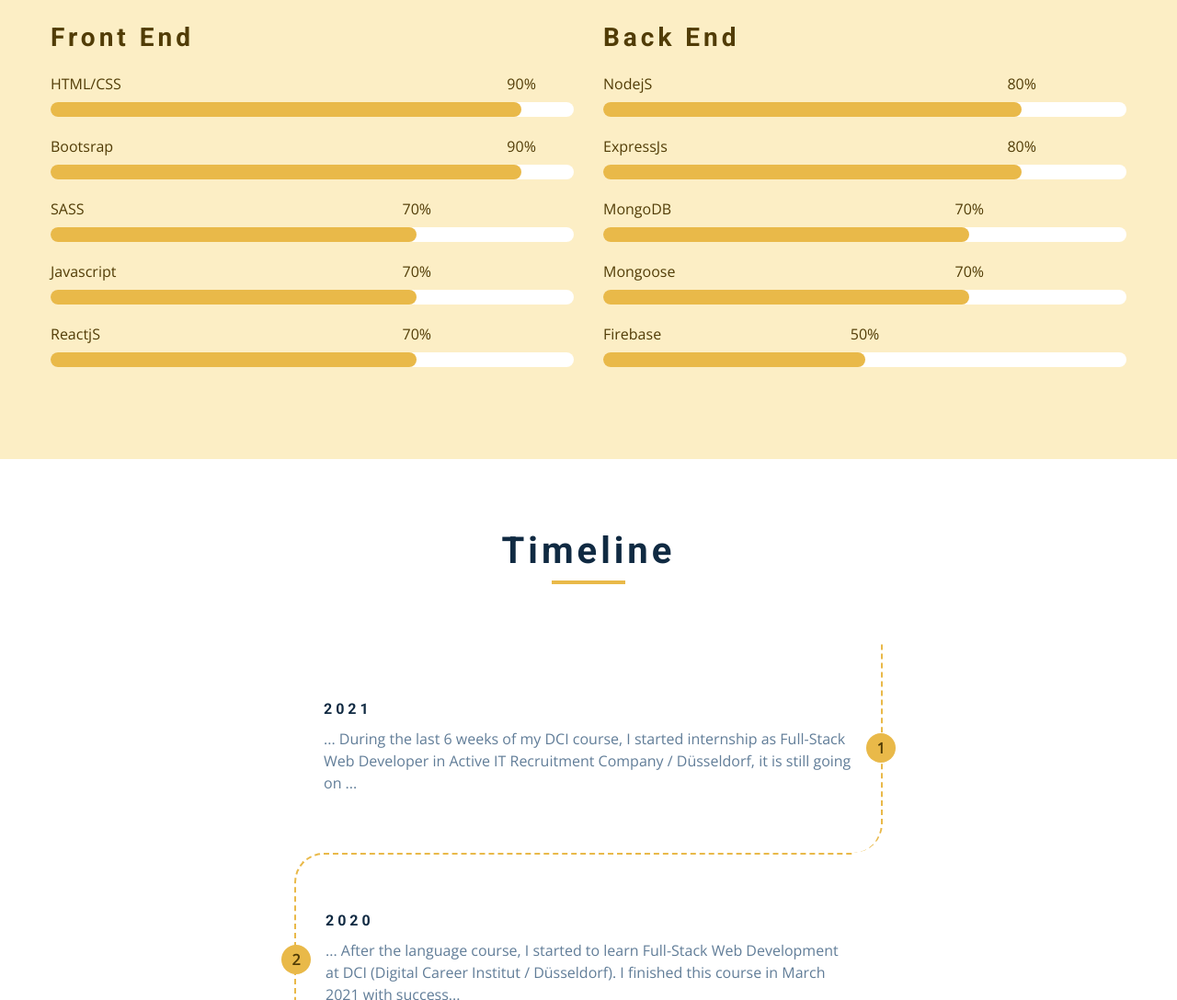
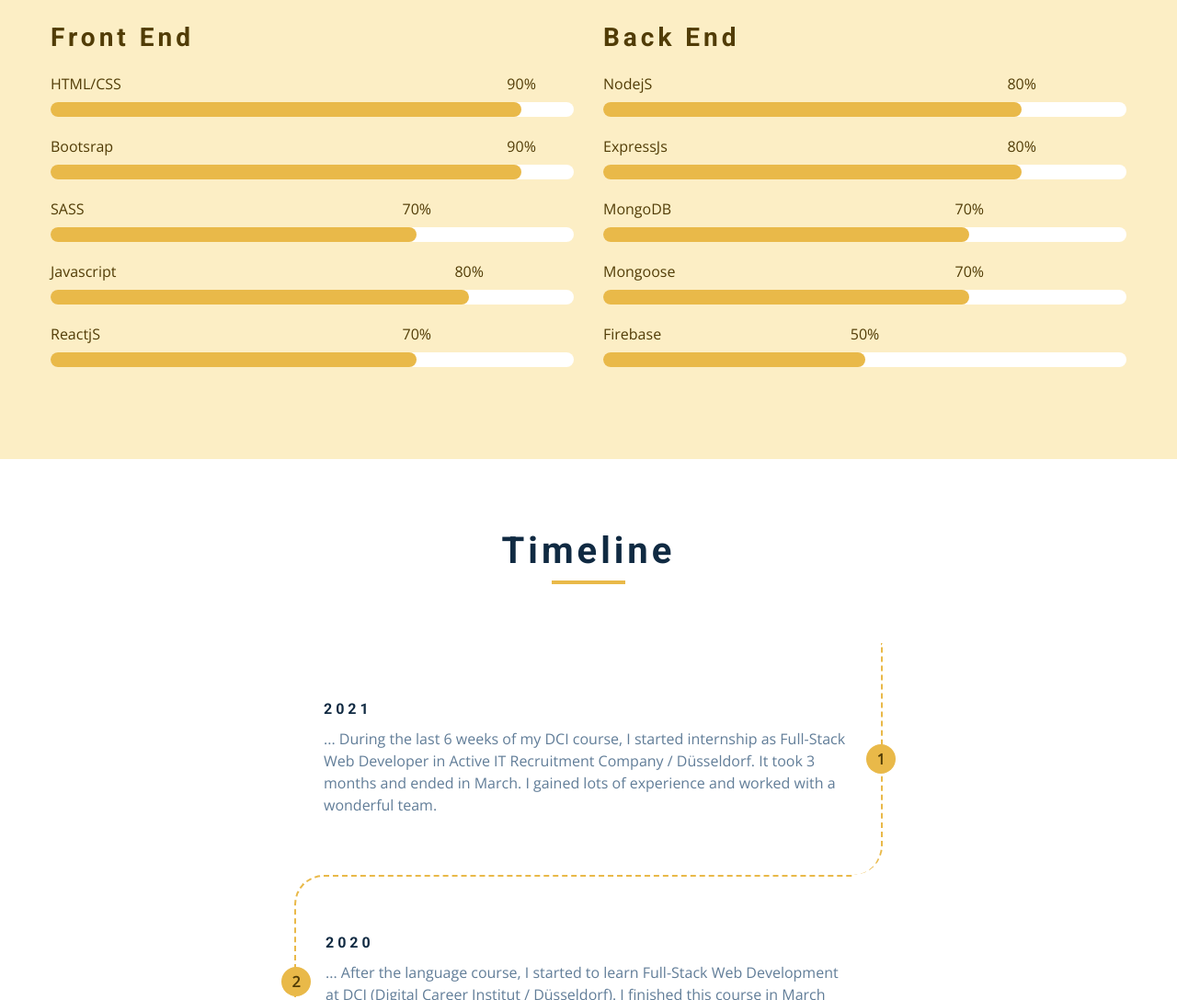
Before and after one commit to CagriT/portfolio, a plain HTML site: page index.html in a window 1280 px wide. Shown: the part 3675-4762 px from the top of the page at 92% size. Drawn offline with nearby package versions, Linux system fonts and the light colour scheme.

Commit message:
update intern info

```diff
--- a/index.html
+++ b/index.html
@@ -349,9 +349,9 @@
                <div class="skill">
                   <p>Javascript</p>
                   <div class="skill-container">
-                     <div class="skill-value value-70"></div>
-                     <p class="skill-text skill-text-70">
-                        70%
+                     <div class="skill-value value-80"></div>
+                     <p class="skill-text skill-text-80">
+                        80%
                      </p>
                   </div>
                </div>
@@ -442,7 +442,9 @@
                <p>
                   ... During the last 6 weeks of my DCI course, I started
                   internship as Full-Stack Web Developer in Active IT
-                  Recruitment Company / Düsseldorf, it is still going on ...
+                  Recruitment Company / Düsseldorf. It took 3 months and ended
+                  in March. I gained lots of experience and worked with a
+                  wonderful team.
                </p>
                <span class="number">
                   1
```
